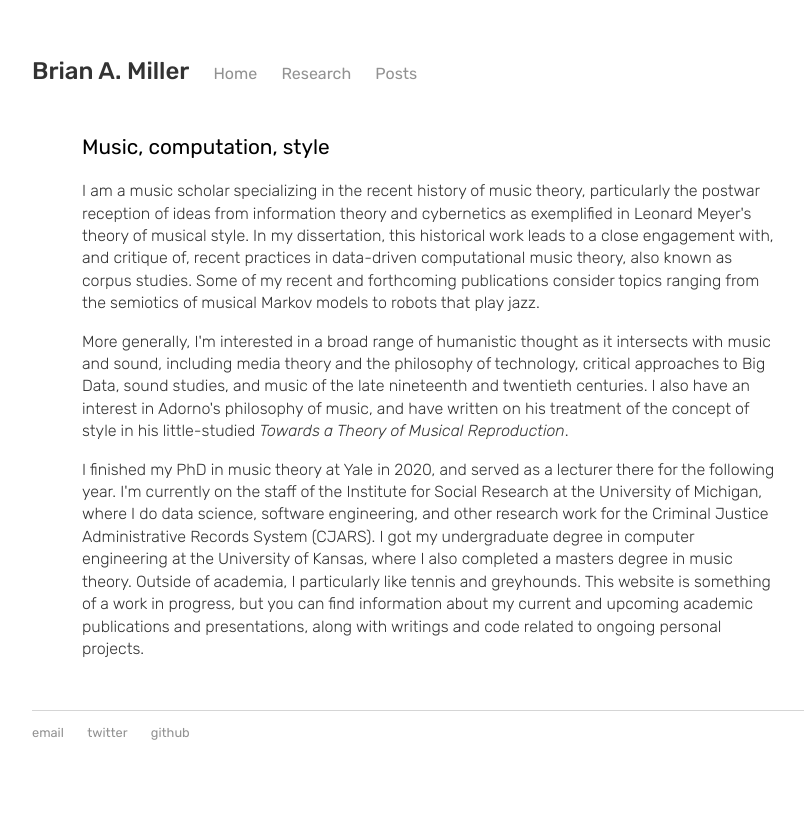
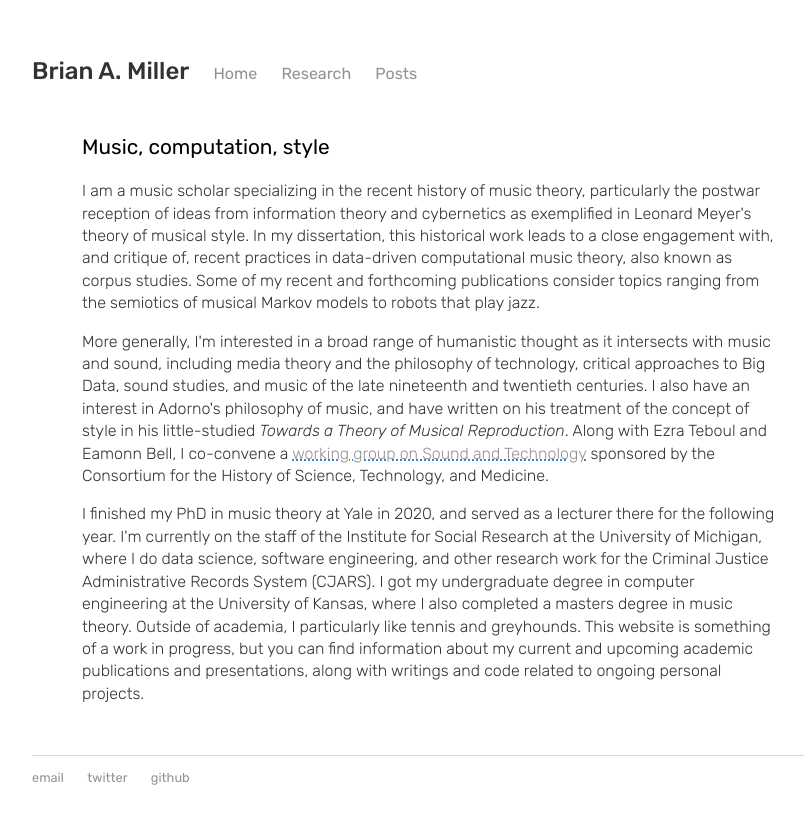
Before and after one commit to bmill42/bmill42.github.io, a Jekyll site: the page built from index.html, in a window 1280 px wide. Shown: the top 824 px of the page, without its empty margins (168-972 px from the left). Built offline with Jekyll 4.4.1, drawn with Linux system fonts in a browser that asks for light colours.

Commit message:
Updated bio with CHSTM group info

```diff
--- a/index.html
+++ b/index.html
@@ -9,7 +9,7 @@ title: Brian A. Miller
 
     <p>I am a music scholar specializing in the recent history of music theory, particularly the postwar reception of ideas from information theory and cybernetics as exemplified in Leonard Meyer's theory of musical style. In my dissertation, this historical work leads to a close engagement with, and critique of, recent practices in data-driven computational music theory, also known as corpus studies. Some of my recent and forthcoming publications consider topics ranging from the semiotics of musical Markov models to robots that play jazz.</p>
 
-    <p>More generally, I'm interested in a broad range of humanistic thought as it intersects with music and sound, including media theory and the philosophy of technology, critical approaches to Big Data, sound studies, and music of the late nineteenth and twentieth centuries. I also have an interest in Adorno's philosophy of music, and have written on his treatment of the concept of style in his little-studied <i>Towards a Theory of Musical Reproduction</i>.</p>
+    <p>More generally, I'm interested in a broad range of humanistic thought as it intersects with music and sound, including media theory and the philosophy of technology, critical approaches to Big Data, sound studies, and music of the late nineteenth and twentieth centuries. I also have an interest in Adorno's philosophy of music, and have written on his treatment of the concept of style in his little-studied <i>Towards a Theory of Musical Reproduction</i>. Along with Ezra Teboul and Eamonn Bell, I co-convene a <a href="https://www.chstm.org/content/sound-and-technology">working group on Sound and Technology</a> sponsored by the Consortium for the History of Science, Technology, and Medicine.</p>
 
     <p>I finished my PhD in music theory at Yale in 2020, and served as a lecturer there for the following year. I'm currently on the staff of the Institute for Social Research at the University of Michigan, where I do data science, software engineering, and other research work for the Criminal Justice Administrative Records System (CJARS). I got my undergraduate degree in computer engineering at the University of Kansas, where I also completed a masters degree in music theory. Outside of academia, I particularly like tennis and greyhounds. This website is something of a work in progress, but you can find information about my current and upcoming academic publications and presentations, along with writings and code related to ongoing personal projects.</p>
 </div>
```
